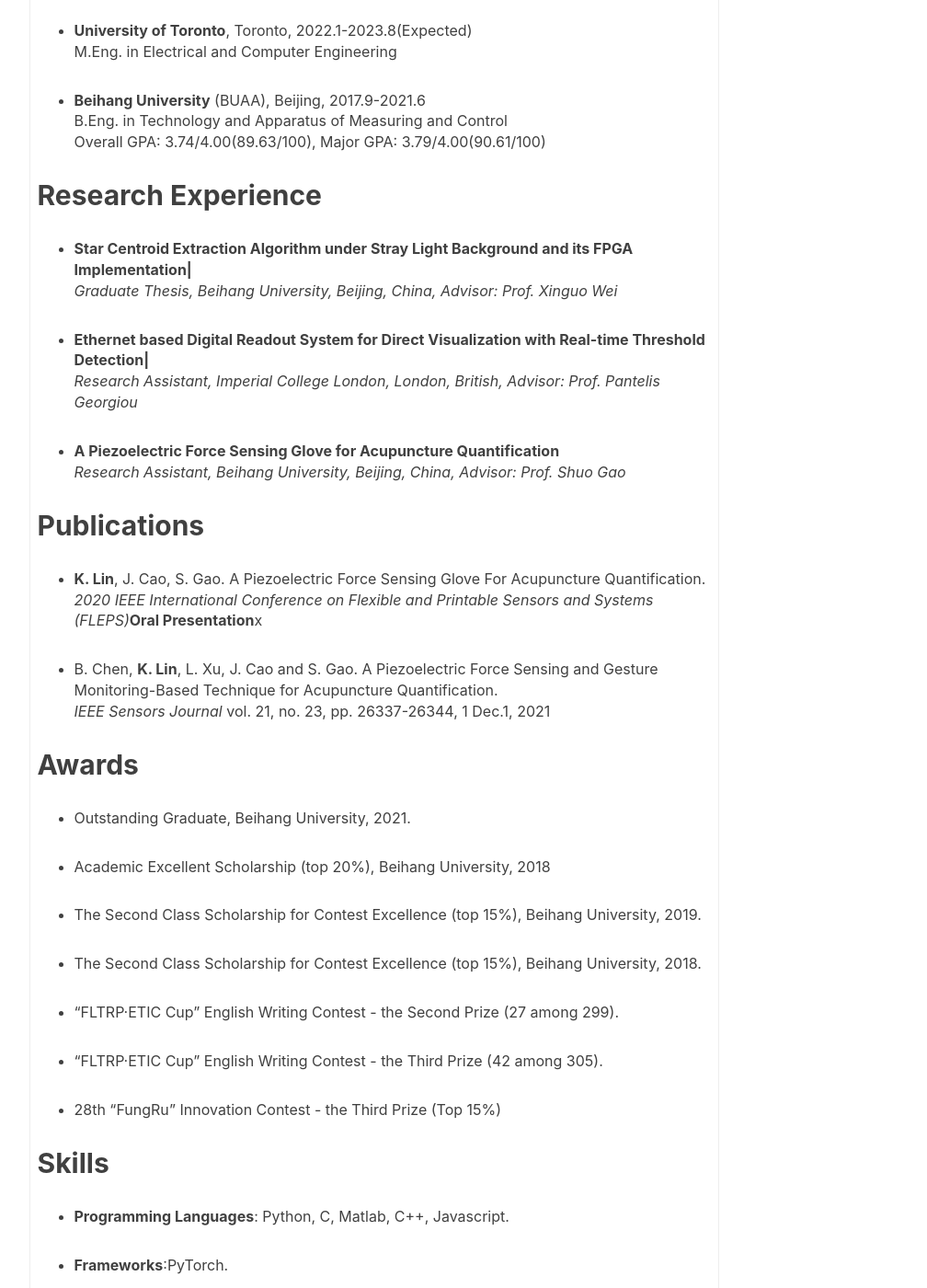
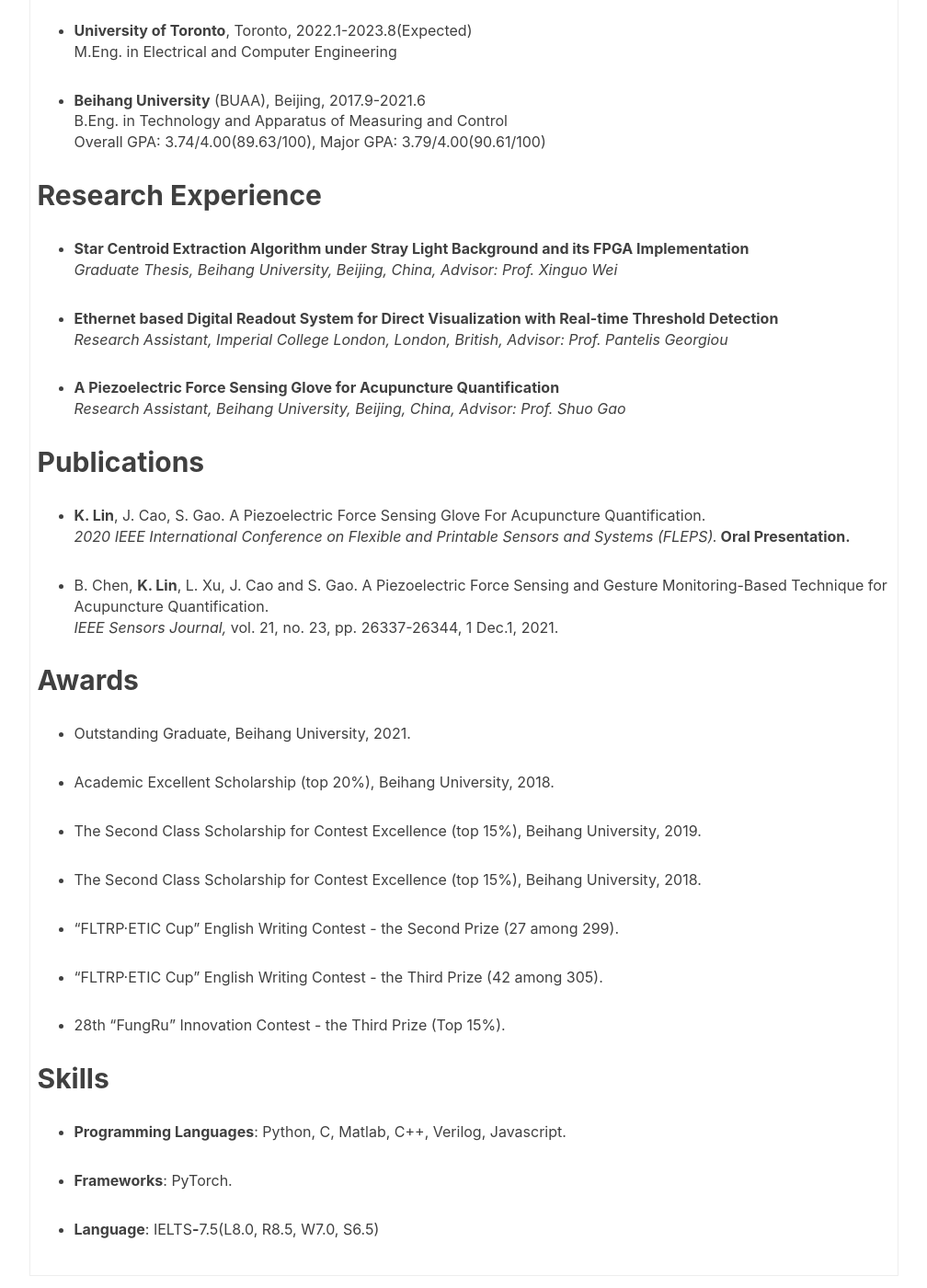
Before and after one commit to cinglelas/cinglelas.github.io, a Jekyll site: the page built from index.html, in a window 1280 px wide and 1400 px high, scrolled down 915 px. Shown: the whole window at 92% size, without its empty margins (136-1144 px from the left). Built offline with Jekyll 4.4.1, drawn with Linux system fonts in a browser that asks for light colours; nearby versions of some CDN libraries; the list of posts is cut into pages by our own code; comment, search, counter and statistics services are not loaded; some of the changed text lies outside the part shown.

```diff
--- a/_config.yml
+++ b/_config.yml
@@ -1,7 +1,7 @@
 # Site settings
 title: cinglelas
 SEOTitle: cinglelas
-# header-img: img/home-bg.jpg
+header-img: img/page_front.jpg
 email: linkaize1234@gmail.com
 description: ""
 keyword: ""
--- a/_layouts/page.html
+++ b/_layouts/page.html
@@ -28,18 +28,18 @@ layout: default
 
     <!-- USE SIDEBAR -->
     <!-- PostList Container -->
-    <div class="col-lg-8 col-lg-offset-1 col-md-8 col-md-offset-1 col-sm-12
+    <div class="col-lg-10 col-lg-offset-1 col-md-10 col-md-offset-1 col-sm-12
       col-xs-12 postlist-container">
       <table summary="Table for page layout." id="tlayout">
         <tr valign="top">
         <td id="layout-content">
         <h1>Welcome to Kaize's Homepage!</h1>
         <table class="imgtable"><tr><td>
-        <a href="IMGLINKTARGET"><img src="../Kaize_Lin_2.jpg" alt="alt text" width="170px" height="218px" /></a>&nbsp;</td>
+        <a href="IMGLINKTARGET"><img src="/img/Kaize_Lin_2.jpg" alt="alt text" width="190px" height="250px" /></a>&nbsp;</td>
         <td align="left"><h1>Kaize Lin</h1>
-        <p>School of Instrumentation and Optoelectronic Engineering<br />
-        Beihang University<br />
-        No. 37 Xueyuan Road, Haidian District, Beijing, China<br />
+        <p>Department of Electrical & Computer Engineering<br />
+        University of Toronto<br />
+        63 St. George St., Toronto, Ontario M5S 2Z9<br />
         <br />
         <br />
         Phone: (+1)4373519831 or (+86)18810638968<br />
@@ -61,10 +61,10 @@ layout: default
         </ul>
         <h2>Research Experience</h2>
         <ul>
-        <li><p><b>Star Centroid Extraction Algorithm under Stray Light Background and its FPGA Implementation|</b><br />
+        <li><p><b>Star Centroid Extraction Algorithm under Stray Light Background and its FPGA Implementation</b><br />
         <i>Graduate Thesis, Beihang University, Beijing, China, Advisor: Prof. Xinguo Wei</i></p>
         </li>
-        <li><p><b>Ethernet based Digital Readout System for Direct Visualization with Real-time Threshold Detection|</b><br />
+        <li><p><b>Ethernet based Digital Readout System for Direct Visualization with Real-time Threshold Detection</b><br />
         <i>Research Assistant, Imperial College London, London, British, Advisor: Prof. Pantelis Georgiou</i></p>
         </li>
         <li><p><b>A Piezoelectric Force Sensing Glove for Acupuncture Quantification</b><br />
@@ -74,17 +74,17 @@ layout: default
         <h2>Publications</h2>
         <ul>
         <li><p><b>K. Lin</b>, J. Cao, S. Gao. A Piezoelectric Force Sensing Glove For Acupuncture Quantification.<br />
-        <i>2020 IEEE International Conference on Flexible and Printable Sensors and Systems (FLEPS)</i><b>Oral Presentation</b>x</p>
+        <i>2020 IEEE International Conference on Flexible and Printable Sensors and Systems (FLEPS).</i><b> Oral Presentation.</b></p>
         </li>
         <li><p>B. Chen, <b>K. Lin</b>, L. Xu, J. Cao and S. Gao. A Piezoelectric Force Sensing and Gesture Monitoring-Based Technique for Acupuncture Quantification.<br />
-        <i>IEEE Sensors Journal</i> vol. 21, no. 23, pp. 26337-26344, 1 Dec.1, 2021</p>
+        <i>IEEE Sensors Journal,</i> vol. 21, no. 23, pp. 26337-26344, 1 Dec.1, 2021.</p>
         </li>
         </ul>
         <h2>Awards</h2>
         <ul>
         <li><p>Outstanding Graduate, Beihang University, 2021.</p>
         </li>
-        <li><p>Academic Excellent Scholarship (top 20%), Beihang University, 2018</p>
+        <li><p>Academic Excellent Scholarship (top 20%), Beihang University, 2018.</p>
         </li>
         <li><p>The Second Class Scholarship for Contest Excellence (top 15%), Beihang University, 2019.</p>
         </li>
@@ -94,23 +94,18 @@ layout: default
         </li>
         <li><p>“FLTRP·ETIC Cup” English Writing Contest - the Third Prize (42 among 305).</p>
         </li>
-        <li><p>28th “FungRu” Innovation Contest - the Third Prize (Top 15%)</p>
+        <li><p>28th “FungRu” Innovation Contest - the Third Prize (Top 15%).</p>
         </li>
         </ul>
         <h2>Skills</h2>
         <ul>
-        <li><p><b>Programming Languages</b>: Python, C, Matlab, C++, Javascript.</p>
+        <li><p><b>Programming Languages</b>: Python, C, Matlab, C++, Verilog, Javascript.</p>
         </li>
-        <li><p><b>Frameworks</b>:PyTorch.</p>
+        <li><p><b>Frameworks</b>: PyTorch.</p>
         </li>
         <li><p><b>Language</b>: IELTS<b>-</b>7.5(L8.0, R8.5, W7.0, S6.5)</p>
         </li>
         </ul>
-        <div id="footer">
-        <div id="footer-text">
-        Page generated 2022-05-04 20:08:08 China Standard Time, by <a href="http://jemdoc.jaboc.net/">jemdoc</a>.
-        </div>
-        </div>
         </td>
         </tr>
         </table>
--- a/index.html
+++ b/index.html
@@ -1,6 +1,6 @@
 ---
 layout: page
-description: "「」"
+description: "「There is no spoon.」"
 ---
 
 {% for post in paginator.posts %}
```
Also changed, not shown: img/Kaize_Lin.jpg (renamed from Kaize_Lin.jpg), img/Kaize_Lin_2.jpg (renamed from Kaize_Lin_2.jpg), img/avatar-hux-home.jpg (deleted), img/avatar-hux-ny.jpg (deleted), img/avatar-hux.jpg (deleted), img/page_front.jpg (added).
